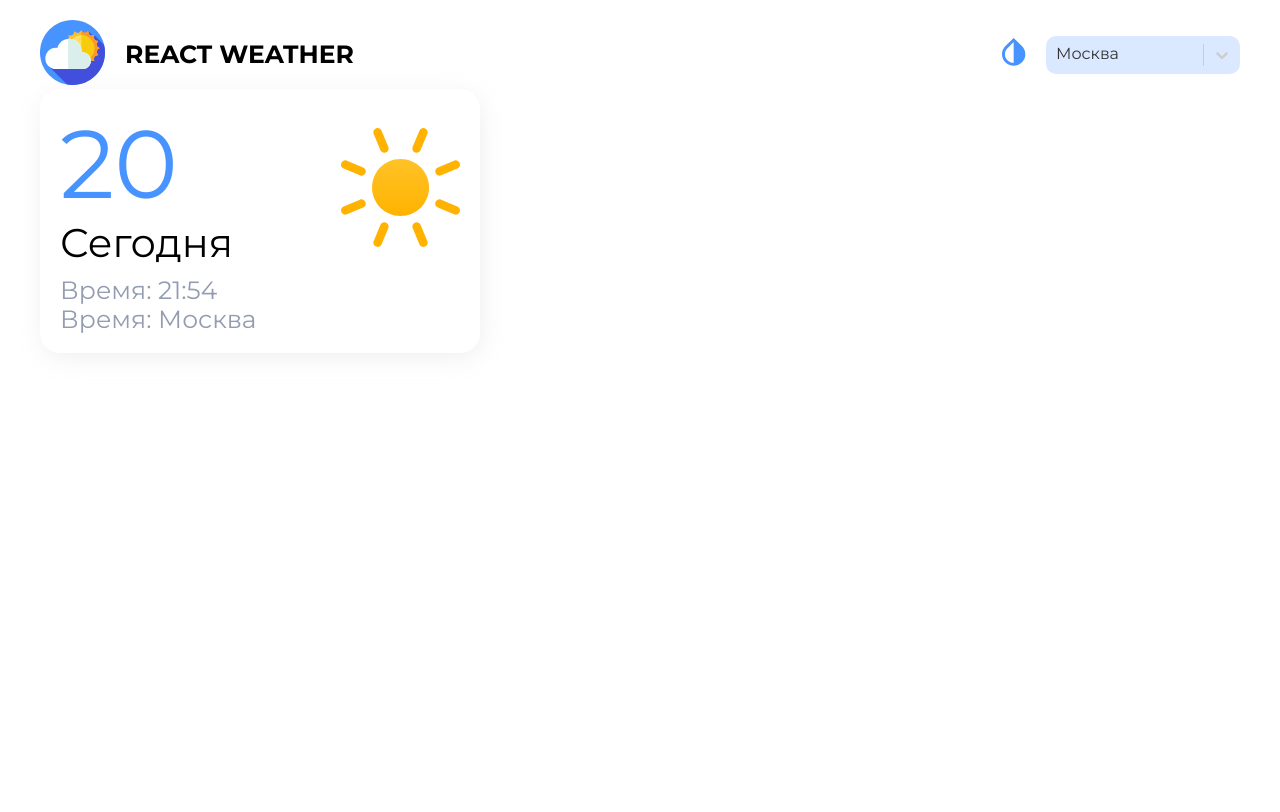
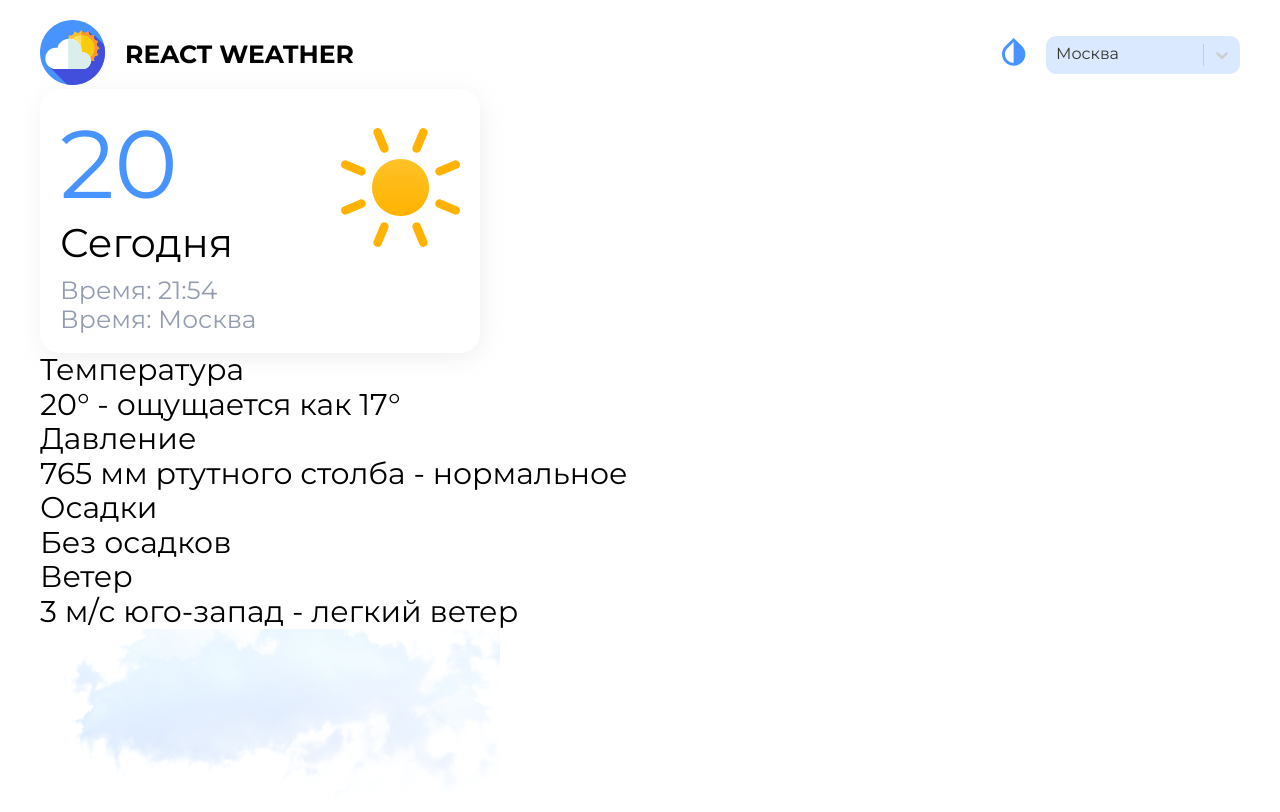
Before and after one commit to NinaDmitrieva/weather, a React (Create React App) app: page / in a window 1280 px wide. Shown: the top 812 px of the page. Built offline with nearby package versions, Linux system fonts and the light colour scheme.

Commit message:
подготовила thisdayitem

```diff
--- a/src/pages/Home/Home.tsx
+++ b/src/pages/Home/Home.tsx
@@ -1,11 +1,18 @@
 import React from 'react';
 import { ThisDay } from './components/ThisDay/ThisDay/ThisDay';
+import { ThisDayInfo } from './components/ThisDayInfo/ThisDayInfo/ThisDayInfo';
+
 import s from './Home.module.scss';
 
 interface Props {}
 
 export const Home = (props: Props) => {
   return (
-  <ThisDay />
+
+  <div className={s.home}>
+    <ThisDay />
+    <ThisDayInfo />
+  </div>
+
   )
 };
--- a/src/pages/Home/components/ThisDay/ThisDay/ThisDay.tsx
+++ b/src/pages/Home/components/ThisDay/ThisDay/ThisDay.tsx
@@ -9,7 +9,7 @@
 export const ThisDay = (props: Props) => {
 
     return (
-        <header className={s.this_day}>
+        <div className={s.this_day}>
           <div className={s.top_block}>
 
             <div className={s.top_block_wrapper}>
@@ -27,6 +27,6 @@
               Время: <span>Москва</span>
             </div>
           </div>
-        </header>
+        </div>
     )
 }
--- a/src/pages/Home/components/ThisDayInfo/ThisDayInfo/ThisDayInfo.tsx
+++ b/src/pages/Home/components/ThisDayInfo/ThisDayInfo/ThisDayInfo.tsx
@@ -1,16 +1,49 @@
 import React from "react";
-import Select from "react-select";
-import s from './ThisDayInfo.module.scss'
+import Select, { Props } from "react-select";
+import s from './ThisDayInfo.module.scss';
+import cloud from '../../../../../assets/images/cloud.png'
+import { ThisDayItem } from "./ThisDayItem";
 
-interface Props {
 
+export interface Item {
+     icon_id: string,
+     name: string,
+     value: string,
 }
 
 export const ThisDayInfo = (props: Props) => {
+    const items = [
+    {
+     icon_id: 'temp',
+     name: 'Температура',
+     value: '20° - ощущается как 17°',
+    },
+    {
+     icon_id: 'pressure',
+     name: 'Давление ',
+     value: '765 мм ртутного столба - нормальное',
+    },
+    {
+     icon_id: 'precipitation',
+     name: 'Осадки',
+     value: 'Без осадков',
+    },
+    {
+     icon_id: 'wind',
+     name: 'Ветер',
+     value: '3 м/с юго-запад - легкий ветер',
+    },
+];
 
     return (
-        <header className={s.header}>
+        <div className={s.this_day_info}>
+         <div className={s.this_day_info_items}>
+        {items.map((item: Item) => (
+          <ThisDayItem key={item.icon_id} item={item} />
+        ))}
 
-        </header>
+         </div>
+         <img src={cloud} alt='тучка' />
+        </div>
     )
 }
--- /dev/null
+++ b/src/pages/Home/components/ThisDayInfo/ThisDayInfo/ThisDayItem.tsx
@@ -0,0 +1,22 @@
+import React from 'react';
+import { Item } from './ThisDayInfo';
+
+import s from './ThisDayInfo.module.scss';
+
+interface Props {
+    item: Item
+}
+
+export const ThisDayItem = ({item}: Props) => {
+  const{icon_id, name, value} = item;
+  return (
+  <div className={s.item}>
+    <div className={s.indicator}>
+      {/* {тут нужен svg селектор} */}
+    </div>
+    <div className={s.indicator_name}>{name}</div>
+    <div className={s.indicator_value}>{value}</div>
+  </div>
+
+  )
+};
```
Also changed, not shown: src/assets/images/cloud.png (added).
